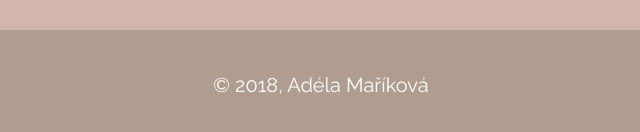
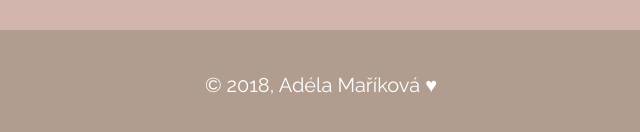
Before and after one commit to AndreaSnajdr/Bug-patrol_Adela-na-cestach, a plain HTML site: page index.html in a window 1280 px wide. Shown: the part 4187-4319 px from the top of the page, 319-959 px from the left. Drawn offline with nearby package versions, Linux system fonts and the light colour scheme; a web font is replaced by a local one.

Commit message:
Srdíčko v patičce

```diff
--- a/index.html
+++ b/index.html
@@ -138,7 +138,7 @@
 
     <!-- Patička stránky -->
     <footer class="paticka" id="paticka">
-        <p>© 2018, Adéla Maříková</p>
+        <p>© 2018, Adéla Maříková &#9829</p>
     </footer>
 
 
```
